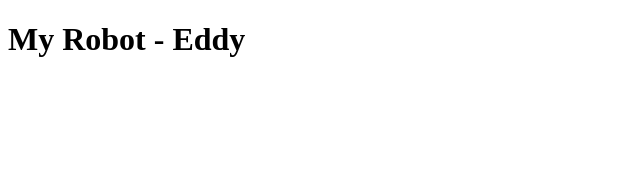
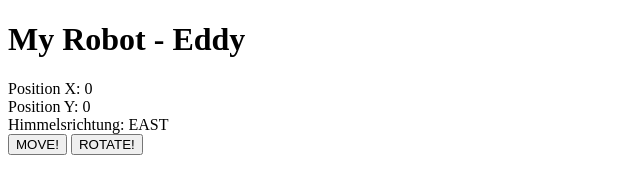
Before and after one commit to QCzok/Robot, a plain HTML site: page index.html in a window 1280 px wide. Shown: the whole page, without its empty margins (0-640 px from the left). Drawn offline with Linux system fonts and the light colour scheme.

Commit message:
js connected with html and debuggin

```diff
--- a/index.html
+++ b/index.html
@@ -12,13 +12,27 @@
     <h1>My Robot - Eddy</h1>
 
     <!-- POSITION X -->
-
+    <span>Position X: </span>
+    <span id="posX">0</span>
+    <br/>
 
     <!-- POSITION Y -->
-
+    <span>Position Y: </span>
+    <span id="posY">0</span>
+    <br/>
 
     <!-- ORIENTIERUNG -->
+    <span>Himmelsrichtung: </span>
+    <span id="heading">EAST</span>
+    <br/>
 
+    <button id="moveButton" onclick="step()">
+        MOVE!
+    </button>
+
+    <button id="rotateButton" onclick="rotate()">
+        ROTATE!
+    </button>
 
     <!-- JAVASCRIPT VERKNÜPFUNG-->
     <script src="index.js">  </script>
--- a/index.js
+++ b/index.js
@@ -21,47 +21,73 @@ function step() {
     /*
     FALLS OSTEN, DANN X UM EINS ERHÖHEN
     */
-    if (eddy.heading == "EAST") {
+    if (eddy.heading == 'EAST') {
         eddy.posX = eddy.posX + 1;
     }
     /*
      FALLS SÜDEN, DANN Y UM EINS ERHÖREN
          */
-    if(eddy.heading == "SOUTH"){
+    if (eddy.heading == "SOUTH") {
         eddy.posY = eddy.posY + 1;
     }
 
     // FALLS WESTEN, DANN X UM EINS VERRINGERN
-    if(eddy.heading == "WEST") {
-        eddy.posX = eddy.posX - 1;
+    if (eddy.heading == "WEST") {
+        // DARF KEINE MINUSWERTE ERREICHEN
+        if (eddy.posX == 0) {
+            alert("Du bist an eine Grenze gestoßen!")
+        } else {
+            eddy.posX = eddy.posX - 1;
+        }
     }
 
     //FALLS NORDEN, DANN Y UM EINS VERRINGERN
-    if(eddy.heading == "NORTH") {
-        eddy.posY = eddy.posY - 1;
+    if (eddy.heading == "NORTH") {
+        // DARF KEINE MINUSWERTE ERREICHEN
+        if(eddy.posY == 0) {
+            alert("Du bist an eine Grenze gestoßen!")
+        } else {
+            eddy.posY = eddy.posY - 1;
+        }
     }
+    update();
 }
 
 function rotate() {
     // FALLS OSTEN, DANN SÜDEN
-    if(eddy.heading == "EAST"){
+    if (eddy.heading == "EAST") {
         eddy.heading = "SOUTH";
-    }
+        update();
+        return;
+    };
+
 
     // FALLS SÜDEN, DANN WESTEN
-    if(eddy.heading == "SOUTH"){
+    if (eddy.heading == "SOUTH") {
         eddy.heading = "WEST";
+        update();
+        return;
     }
 
     // FALLS WESTEN, DANN NORDEN
-    if(eddy.heading == "WEST"){
+    if (eddy.heading == "WEST") {
         eddy.heading = "NORTH";
+        update();
+        return;
     }
 
     // FALLS NORDEN, DANN OSTEN
-    if(eddy.heading == "NORTH"){
+    if (eddy.heading == "NORTH") {
         eddy.heading = "EAST";
+        update();
+        return;
     }
+}
+
+function update() {
+    document.getElementById("posX").innerHTML = eddy.posX;
+    document.getElementById("posY").innerHTML = eddy.posY;
+    document.getElementById("heading").innerHTML = eddy.heading;
 }
 
 /*
```
